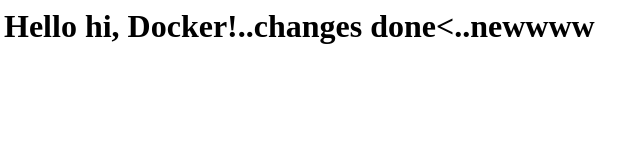
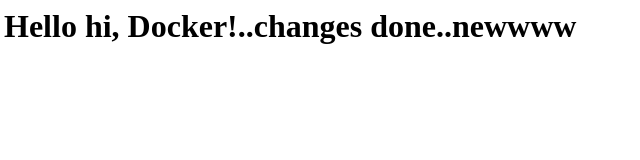
Before and after one commit to Pushkala-S/jenkins, a plain HTML site: page index.html in a window 1280 px wide. Shown: the full height of the page, 4-644 px from the left. Drawn offline with Linux system fonts and the light colour scheme.

Commit message:
Update index.html

```diff
--- a/index.html
+++ b/index.html
@@ -1,5 +1,5 @@
 <html>
     <body>
-        <h1>Hello hi, Docker!..changes done<..newwww</h1>
+        <h1>Hello hi, Docker!..changes done..newwww</h1>
     </body>
 </html>
```
